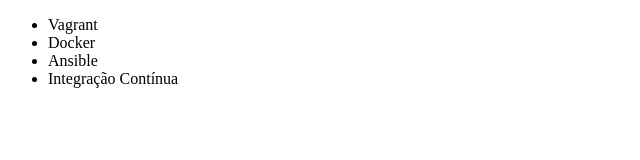
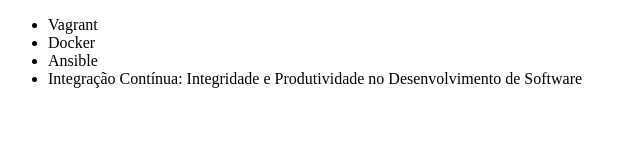
Before and after one commit to Felipe-LB/alura-git, a plain HTML site: page index.html in a window 1280 px wide. Shown: the whole page, without its empty margins (0-640 px from the left). Drawn offline with Linux system fonts and the light colour scheme.

Commit message:
Renomeando curso de Integração Contínua

```diff
--- a/index.html
+++ b/index.html
@@ -9,7 +9,10 @@
       <li>Vagrant</li>
       <li>Docker</li>
       <li>Ansible</li>
-      <li>Integração Contínua</li>
+      <li>
+        Integração Contínua: Integridade e Produtividade no Desenvolvimento de
+        Software
+      </li>
     </ul>
   </body>
 </html>
```
